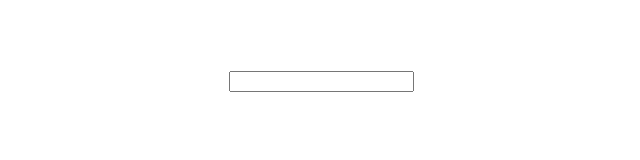
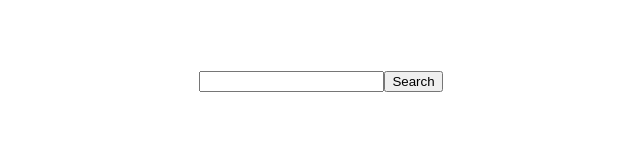
Before and after one commit to robenkleene/roben-kleene-search, a React (Create React App) app: page / in a window 1280 px wide. Shown: the part 130-290 px from the top of the page, without its empty margins (319-959 px from the left). Built offline with nearby package versions, Linux system fonts and the light colour scheme.

Commit message:
Use component

```diff
--- a/src/components/Search/Search.js
+++ b/src/components/Search/Search.js
@@ -1,11 +1,12 @@
-import React from 'react';
-import PropTypes from 'prop-types';
-import './Search.css';
+import React from "react";
+import PropTypes from "prop-types";
+import "./Search.css";
 
 const Search = () => (
-  <div className="Search">
+  <>
     <input type="text" />
-  </div>
+    <button>Search</button>
+  </>
 );
 
 Search.propTypes = {};
```
